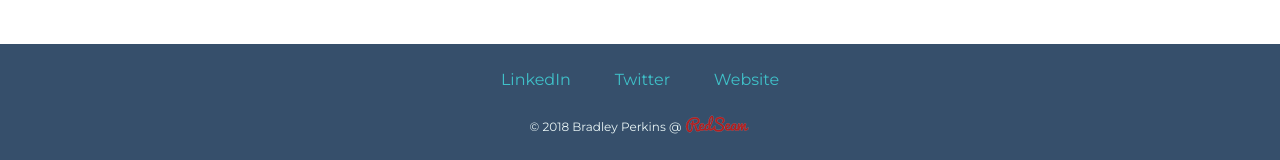
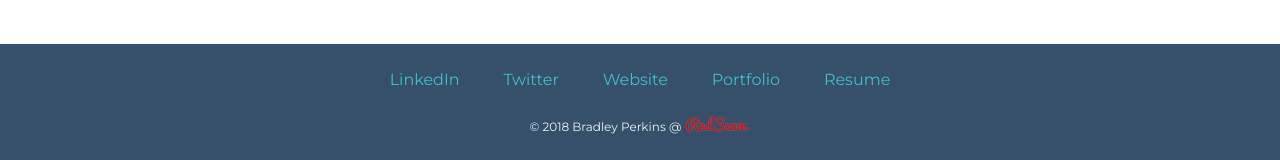
Before and after one commit to bradjperkins/personalsite, a plain HTML site: page index.html in a window 1280 px wide. Shown: the part 2398-2558 px from the top of the page. Drawn offline with Linux system fonts and the light colour scheme.

Commit message:
Update Portfolio and Resume

```diff
--- a/index.html
+++ b/index.html
@@ -50,9 +50,11 @@
 
 
   <div class="bottom-container">
-    <a class="footer-link" href="https://www.linkedin.com/in/bradleyjperkins/">LinkedIn</a>
-    <a class="footer-link" href="https://twitter.com/bradjperkins">Twitter</a>
+    <a class="footer-link" href="https://www.linkedin.com/">LinkedIn</a>
+    <a class="footer-link" href="https://twitter.com/">Twitter</a>
     <a class="footer-link" href="http://redseamcreative.com/">Website</a>
+    <a class="footer-link" href="Creative_Portfolio.pdf" download>Portfolio</a>
+    <a class="footer-link" href="Bradley_Perkins_Professional_Resume.pdf" download>Resume</a>
     <p class="copywrite" >© 2018 Bradley Perkins @ <a href="http://redseamcreative.com/"><img class="redseam-logo" src="images/redseam-icon-logo.png" alt="redseam-logo"></a>
       </p>
 
```
Also changed, not shown: 2 other files.
